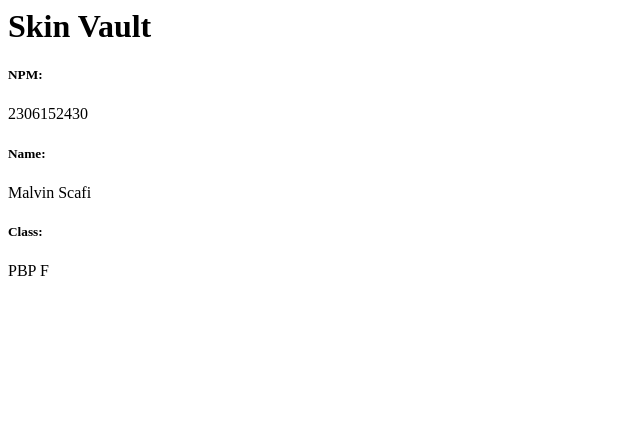
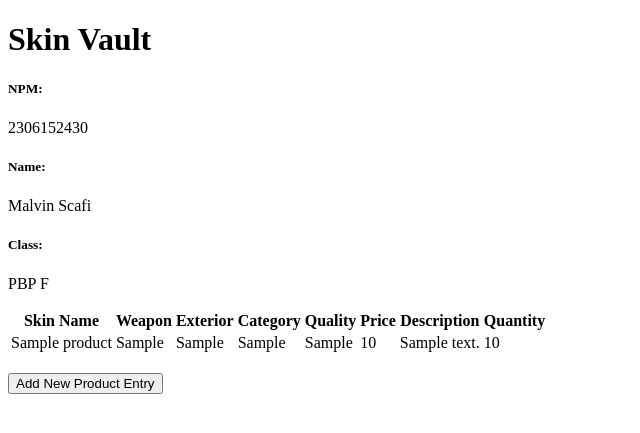
Before and after one commit to Cyades/skin-vault, a Django app: page / in a window 1280 px wide. Shown: the top 433 px of the page, without its empty margins (0-640 px from the left). Run offline with Django 5.2, Linux system fonts and the light colour scheme; tables that the repository leaves empty hold one stand-in row (values such as "Sample post").

Commit message:
add form and data delivery

```diff
--- a/main/models.py
+++ b/main/models.py
@@ -1,7 +1,9 @@
 from django.db import models
+import uuid
 
 # Create your models here.
 class Product(models.Model):
+    id = models.UUIDField(primary_key=True, default=uuid.uuid4, editable=False)
     name = models.CharField(max_length=255)
     weapon = models.CharField(max_length=255)
     exterior = models.CharField(max_length=255)
--- a/main/templates/main.html
+++ b/main/templates/main.html
@@ -1,8 +1,52 @@
+{% extends 'base.html' %}
+{% block content %}
 <h1>Skin Vault</h1>
 
 <h5>NPM: </h5>
-<p>2306152430</p>
-<h5>Name: </h5>
-<p>Malvin Scafi</p>
-<h5>Class: </h5>
-<p>PBP F</p>
+<p>{{ npm }}<p>
+
+<h5>Name:</h5>
+<p>{{ name }}</p>
+
+<h5>Class:</h5>
+<p>{{ class }}</p>
+
+
+{% if not product_entries %}
+<p>Belum ada data produk pada Skin Vault.</p>
+{% else %}
+<table>
+  <tr>
+    <th>Skin Name</th>
+    <th>Weapon</th>
+    <th>Exterior</th>
+    <th>Category</th>
+    <th>Quality</th>
+    <th>Price</th>
+    <th>Description</th>
+    <th>Quantity</th>
+  </tr>
+
+  {% comment %} Berikut cara memperlihatkan data product di bawah baris ini
+  {% endcomment %}
+  {% for product_entry in product_entries %}
+  <tr>
+    <td>{{product_entry.name}}</td>
+    <td>{{product_entry.weapon}}</td>
+    <td>{{product_entry.exterior}}</td>
+    <td>{{product_entry.category}}</td>
+    <td>{{product_entry.quality}}</td>
+    <td>{{product_entry.price}}</td>
+    <td>{{product_entry.description}}</td>
+    <td>{{product_entry.quantity}}</td>
+  </tr>
+  {% endfor %}
+</table>
+{% endif %}
+
+<br />
+
+<a href="{% url 'main:create_product_entry' %}">
+  <button>Add New Product Entry</button>
+</a>
+{% endblock content %}
--- a/main/urls.py
+++ b/main/urls.py
@@ -1,8 +1,14 @@
 from django.urls import path
-from main.views import show_main
+from main.views import show_main, create_product_entry, show_xml, show_json, show_xml_by_id, show_json_by_id
+
 
 app_name = 'main'
 
 urlpatterns = [
     path('', show_main, name='show_main'),
+    path('create-product-entry', create_product_entry, name='create_product_entry'),
+    path('xml/', show_xml, name='show_xml'),
+    path('json/', show_json, name='show_json'),
+    path('xml/<str:id>/', show_xml_by_id, name='show_xml_by_id'),
+    path('json/<str:id>/', show_json_by_id, name='show_json_by_id'),
 ]
--- a/main/views.py
+++ b/main/views.py
@@ -1,11 +1,44 @@
-from django.shortcuts import render
+from django.shortcuts import render, redirect
+from main.forms import ProductForm
+from main.models import Product
+from django.http import HttpResponse
+from django.core import serializers
 
 # Create your views here.
 def show_main(request):
+    product_entries = Product.objects.all()
+
     context = {
         'npm' : '2306152430',
         'name': 'Malvin Scafi',
-        'class': 'PBP F'
+        'class': 'PBP F',
+        'product_entries': product_entries
     }
 
     return render(request, "main.html", context)
+
+def create_product_entry(request):
+    form = ProductForm(request.POST or None)
+
+    if form.is_valid() and request.method == "POST":
+        form.save()
+        return redirect('main:show_main')
+
+    context = {'form': form}
+    return render(request, "create_product_entry.html", context)
+
+def show_xml(request):
+    data = Product.objects.all()
+    return HttpResponse(serializers.serialize("xml", data), content_type="application/xml")
+
+def show_json(request):
+    data = Product.objects.all()
+    return HttpResponse(serializers.serialize("json", data), content_type="application/json")
+
+def show_xml_by_id(request, id):
+    data = Product.objects.filter(pk=id)
+    return HttpResponse(serializers.serialize("xml", data), content_type="application/xml")
+
+def show_json_by_id(request, id):
+    data = Product.objects.filter(pk=id)
+    return HttpResponse(serializers.serialize("json", data), content_type="application/json")
--- a/skin_vault/settings.py
+++ b/skin_vault/settings.py
@@ -55,7 +55,7 @@ ROOT_URLCONF = 'skin_vault.urls'
 TEMPLATES = [
     {
         'BACKEND': 'django.template.backends.django.DjangoTemplates',
-        'DIRS': [],
+        'DIRS': [BASE_DIR / 'templates'],
         'APP_DIRS': True,
         'OPTIONS': {
             'context_processors': [
@@ -122,3 +122,5 @@ STATIC_URL = 'static/'
 # https://docs.djangoproject.com/en/5.1/ref/settings/#default-auto-field
 
 DEFAULT_AUTO_FIELD = 'django.db.models.BigAutoField'
+
+CSRF_TRUSTED_ORIGINS = ["http://localhost","http://127.0.0.1","http://malvin-scafi-skinvault.pbp.cs.ui.ac.id/", "https://malvin-scafi-skinvault.pbp.cs.ui.ac.id/"]
--- /dev/null
+++ b/templates/base.html
@@ -0,0 +1,13 @@
+{% load static %}
+<!DOCTYPE html>
+<html lang="en">
+  <head>
+    <meta charset="UTF-8" />
+    <meta name="viewport" content="width=device-width, initial-scale=1.0" />
+    {% block meta %} {% endblock meta %}
+  </head>
+
+  <body>
+    {% block content %} {% endblock content %}
+  </body>
+</html>
```
Also changed, not shown: main/forms.py (added, +7 -0 lines), templates/create_product_entry.html (added, +18 -0 lines), .github/workflows/deploy.yml (added), main/migrations/0003_alter_product_id.py (added).
